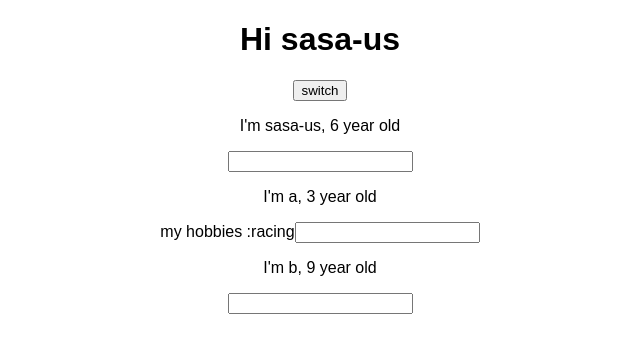
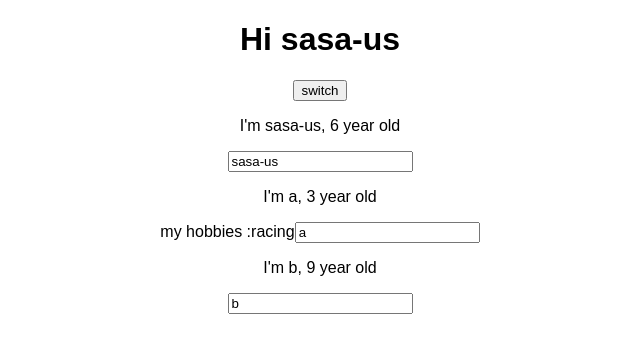
Before and after one commit to sasa-us/React-practice, a React (Create React App) app in the folder react-complete-guide/: page / in a window 1280 px wide. Shown: the top 352 px of the page, without its empty margins (320-960 px from the left). Built offline with nearby package versions, Linux system fonts and the light colour scheme.

Commit message:
fix bugs on dynamic change

```diff
--- a/react-complete-guide/src/App.js
+++ b/react-complete-guide/src/App.js
@@ -25,7 +25,7 @@
 
   nameChangedHandler = (event) => {
     this.setState( {
-      person: [
+      persons: [
         { name: 'sasa-us', age: 6},
         { name: event.target.value, age: 0},
         { name: 'b', age: 0}
--- a/react-complete-guide/src/Person/Person.js
+++ b/react-complete-guide/src/Person/Person.js
@@ -7,7 +7,7 @@
 
             <p onClick={props.click}>I'm {props.name}, { props.age } year old  </p>
             <span>{props.children}</span>
-            <input type="text" onChange={props.changed} />
+            <input type="text" onChange={props.changed} value={props.name}/>
         </div>
 
     );
```
